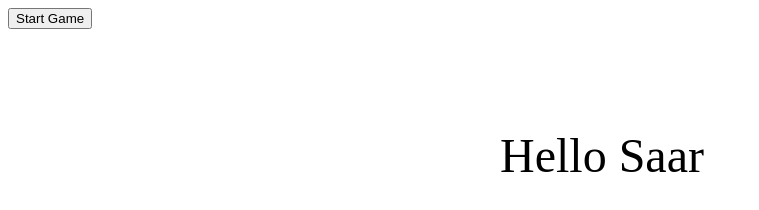
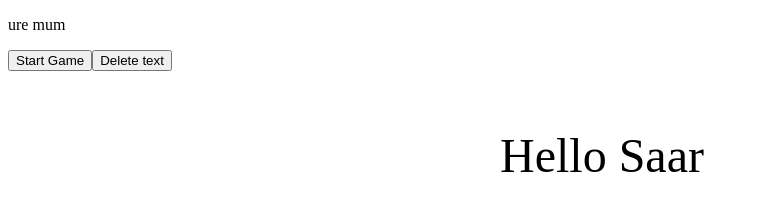
Before and after one commit to MattWongCode4U/KnightTrials, a plain HTML site: page index.html in a window 1280 px wide. Shown: the whole page, without its empty margins (0-759 px from the left). Drawn offline with nearby package versions, Linux system fonts and the light colour scheme.

Commit message:
removing classes example

```diff
--- a/JS/start.js
+++ b/JS/start.js
@@ -7,6 +7,14 @@ function test(){
 	var node1 = document.createTextNode("Hello Saar");
 	t.appendChild(node1);
 	t.setAttribute("id","test");
+	t.setAttribute("class","getRidOf");
+	document.body.appendChild(t);
+
+	var t = document.createElement("p");
+	var node1 = document.createTextNode("ure mum");
+	t.appendChild(node1);
+	t.setAttribute("id","urmum");
+	t.setAttribute("class","getRidOf");
 	document.body.appendChild(t);
 
 	$("#test").css("position","absolute");
@@ -21,4 +29,11 @@ function test(){
 		$("#start").remove();
 		$("p").remove();
 	});
+
+	var deleteBtn = $('<input type="button" value="Delete text" id="del">');
+	$("body").append(deleteBtn);
+
+	$("#del").click(function() {
+		$(".getRidOf").remove();
+	});
 }
```
Also changed, not shown: index.html (+0 -1 lines).
